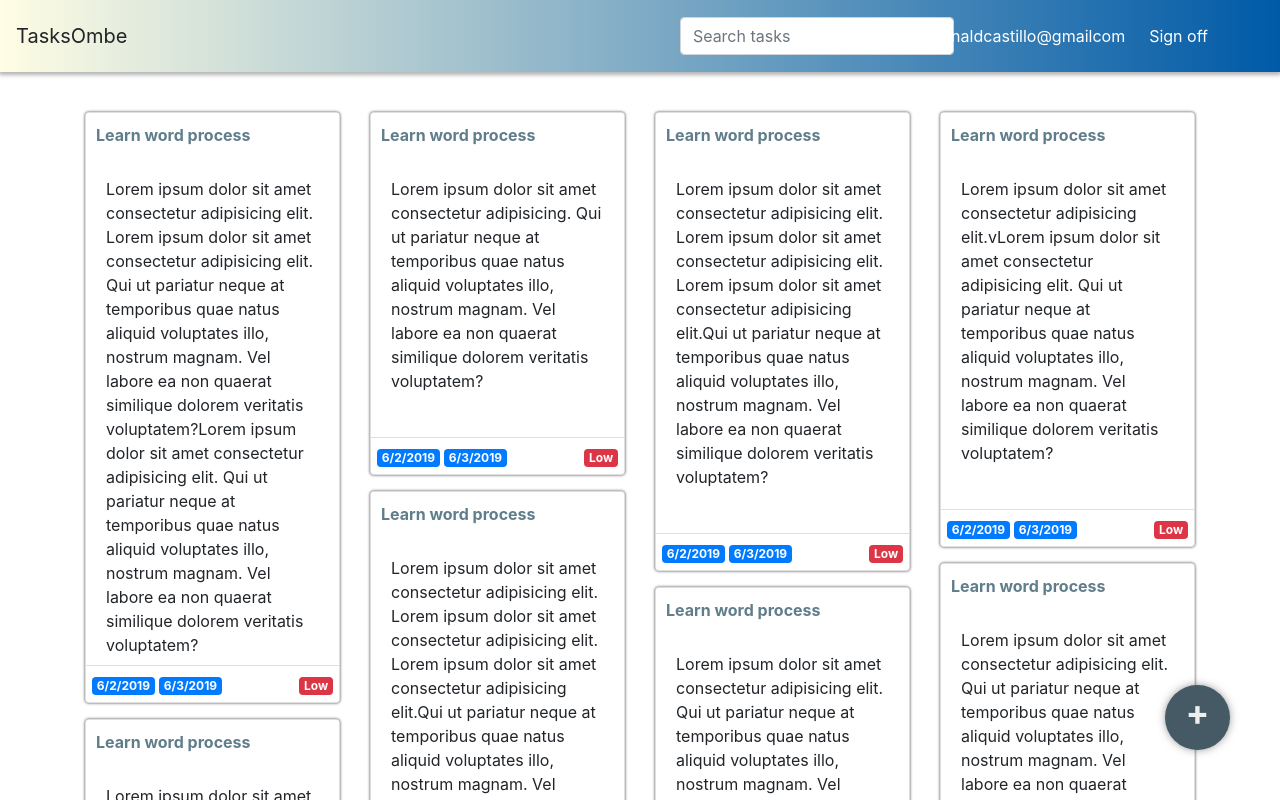
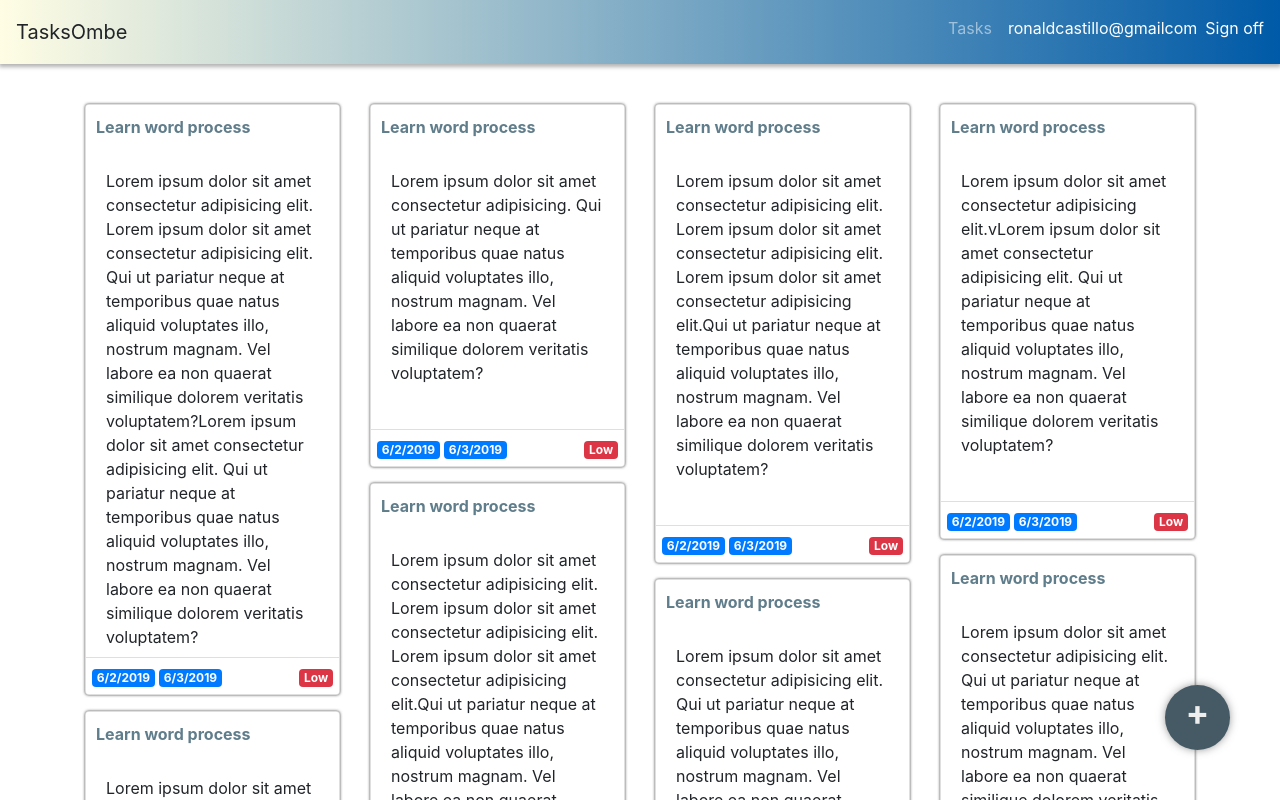
Before and after one commit to RonaldCast/AppTask, a Vue app in the folder client/: page / in a window 1280 px wide. Shown: the top 800 px of the page. Built offline with nearby package versions, Linux system fonts and the light colour scheme.

Commit message:
Logica del masonry layout modificada, organiacions del proyecto tambien. Se agrego un MainApp, MainTas y un MainUser

```diff
--- a/client/src/App.vue
+++ b/client/src/App.vue
@@ -1,46 +1,19 @@
 <template>
   <div id="app">
-    <Navegation :emailUser="'ronaldcastillo@gmailcom'"></Navegation>
-    <NavPriority></NavPriority>
-    <TaskPanel :listTask="fetchArray"></TaskPanel>
-    <ButtonRadius></ButtonRadius>
+    <router-view></router-view>
   </div>
 </template>
 
 <script>
 
-import Navegation from './components/CommondComponent/Navegation'
-import ButtonRadius from './components/CommondComponent/ButtonRadius'
-import NavPriority from './components/CommondComponent/NavPriority'
-import TaskPanel from './components/Tasks/TaskPanel'
-
 //proof
-import TaskProof from './proof/task.json'
-
 export default {
   name: 'app',
-  components: {
-    Navegation,
-    ButtonRadius,
-    TaskPanel,
-    NavPriority
-  },
+
   data(){
     return{
-       fetchArray: [],
-      //  counTask: 0
+
     }
-  },
-  mounted() {
-    this.fetchArray = this.getAllTask()
-  },
-  methods:{
-    getAllTask(){
-       return TaskProof.tasks
-    }
-  },
-  computed: {
-
   },
 
 }
--- a/client/src/components/CommondComponent/Navegation.vue
+++ b/client/src/components/CommondComponent/Navegation.vue
@@ -5,18 +5,31 @@
         <a class="navbar-brand">TasksOmbe</a>
       </div>
       <div class="row">
-        <form class="form-inline my-2 my-lg-0 col-5">
-          <input
-            class="form-control mr-sm-2"
-            type="search"
-            placeholder="Search tasks"
-            aria-label="Search"
-            v-model="searchTask"
-          >
-        </form>
-        <div class="info-user col-7">
-            <p class="mt-3">{{emailUser}}</p>
-            <p class="ml-4 mt-3 sign-off">Sign off</p>
+        <div class="info-user col-12">
+          <ul class="mt-2">
+
+            <router-link
+              :to="{name: 'task'}"
+              exact
+              class="mt-3 mr-3"
+              tag="li"
+              active-class="active">
+              <a>Tasks</a>
+            </router-link>
+
+            <router-link
+              :to="{name: 'user'}"
+              class="mt-3"
+              tag="li"
+              active-class="active">
+              <a>{{emailUser}}</a>
+            </router-link>
+
+            <li class="sign-off ml-2">
+              <a>Sign off</a>
+            </li>
+
+          </ul>
         </div>
       </div>
     </nav>
@@ -34,8 +47,14 @@ export default {
     ],
     data(){
         return{
-            searchTask: ''
+            searchTask: '',
+            routerActual: ''
         }
+    },
+    methods: {
+      proof(){
+        console.log(this.$route)
+      }
     },
 
 
@@ -61,13 +80,26 @@ export default {
     display: flex;
 
 }
-.info-user p {
+.info-user a{
+  color: #fff;
+  text-decoration: none
+}
+.info-user p,.info-user a  {
     cursor: pointer;
     transition: color 0.2s ease;
 
 }
-.info-user p:hover{
+.info-user p:hover, .info-user a:hover{
     color:rgba(255, 255, 255,0.5);
 }
 
+.active a{
+  color:rgba(255, 255, 255,0.5);
+}
+
+.info-user li{
+  display: inline;
+  list-style: none;
+}
+
 </style>
--- /dev/null
+++ b/client/src/components/MainApp.vue
@@ -0,0 +1,19 @@
+<template>
+    <div>
+        <Navegation :emailUser="'ronaldcastillo@gmailcom'"></Navegation>
+        <router-view></router-view>
+    </div>
+</template>
+<script>
+import Navegation from './CommondComponent/Navegation'
+
+export default {
+    components:{
+        Navegation
+    }
+
+}
+</script>
+<style scoped>
+
+</style>
--- /dev/null
+++ b/client/src/components/NotFound.vue
@@ -0,0 +1,10 @@
+<template>
+    <div>
+        <h1>Error 404, Not Found</h1>
+    </div>
+</template>
+<script>
+export default {
+
+}
+</script>
--- a/client/src/components/Tasks/MainTask.vue
+++ b/client/src/components/Tasks/MainTask.vue
@@ -1,11 +1,38 @@
 <template>
     <div>
-
+        <NavPriority></NavPriority>
+        <TaskPanel :listTask="fetchArray"></TaskPanel>
+        <ButtonRadius></ButtonRadius>
     </div>
 </template>
 <script>
+
+import ButtonRadius from '../CommondComponent/ButtonRadius'
+import NavPriority from '../CommondComponent/NavPriority'
+import TaskPanel from '../Tasks/TaskPanel'
+
+import TaskProof from '../../proof/task.json'
+
 export default {
+    components:{
+        ButtonRadius,
+        NavPriority,
+        TaskPanel
+    },
+    data() {
+        return {
+            fetchArray: [],
+        }
+    },
 
+    mounted() {
+        this.fetchArray = this.getAllTask()
+    },
+    methods:{
+        getAllTask(){
+        return TaskProof.tasks
+        }
+    },
 }
 </script>
 <style scoped>
--- a/client/src/components/Tasks/TaskCard.vue
+++ b/client/src/components/Tasks/TaskCard.vue
@@ -1,11 +1,15 @@
 <template>
-    <div>
-        <div class="task-card card rounded mt-3">
-             <input type="text" class="card-header"  v-model="title">
-             <!-- <textarea ref="textId" name="" class="card-body"  v-model="description"></textarea> -->
-            <div class="card-body" >
-                <p >{{description}}</p>
-            </div>
+    <div  :class="{'task--edit':updateTask}" @click="handleUpdateTaskClick">
+        <div class="task-card card rounded mt-3" >
+             <input type="text" class="card-header"  v-model="title" :disabled="!updateTask">
+             <template v-if="updateTask">
+                <textarea name="" class="textatera--edit card-body"  v-model="description"></textarea>
+             </template>
+             <template v-else>
+                <div class="card-body" >
+                    <p >{{description}}</p>
+                </div>
+             </template>
             <div class="card-footer mt-2">
              <div class="">
                 <span class="badge badge-primary">{{dateStart}}</span>
@@ -28,7 +32,8 @@ export default {
             description: '',
             dateStart: '',
             dateEnd: '',
-            tag: ''
+            tag: '',
+            updateTask:false
 
         }
     },
@@ -45,7 +50,18 @@ export default {
             this.tag = this.task.tag
         },
 
+        handleUpdateTaskClick(e){
+             let element = e.toElement
+            if(element.getAttribute('class') == 'task--edit'){
+                this.updateTask = false
+            }else{
+                this.updateTask = true
+            }
+
+        },
+
     },
+
 
 }
 </script>
@@ -75,30 +91,46 @@ export default {
         outline: none;
         background-color: #fff;
     }
+    .task-card{
+        transition: all 0.8s ease-in-out;
+    }
 
     .task-card .card-body{
         max-height: 500px;
         overflow: hidden;
     }
 
-    /* textarea.card-body{
-        padding: 5px 10px;
-        display: block;
-        overflow: none;
-        color:red;
+    /* .task-card modal click */
+    .task--edit{
+        position: fixed;
+        width: 100vw;
+        height: 100vh;
+        background:  rgba(0,0,0,0.5);
+        z-index: 1000;
+        top:0;
+        left:0;
+        cursor: pointer;
+        transition: all 0.8s ease-in-out;
+
+    }
+    .task--edit .task-card{
+        margin-top: 40px;
+        max-width: 450px;
+        width: 85%;
+        height: 75%;
+
+        top:50px;
+        margin: 0 auto;
+
+    }
+    .task--edit .card-body{
+        overflow: auto;
+    }
+    .textatera--edit{
+        resize: none;
         border:none;
-        resize: none;
-        min-height: auto;
-        max-height: 300px;
-        overflow-y: hidden;
-        outline: none;
-        -webkit-appearance: none;
-    } */
-
-    /* textarea {
-        box-sizing: padding-box;
-        overflow:hidden;
-    } */
+        outline: none
+    }
 
 
 </style>
--- a/client/src/components/Tasks/TaskPanel.vue
+++ b/client/src/components/Tasks/TaskPanel.vue
@@ -2,9 +2,9 @@
   <div class="container mt-4">
       <div class="row">
           <div class="col-md-3">
-            <div v-for="tasks in getAllTask[0]" v-bind:key="tasks.id">
-              <TaskCard :task="tasks"></TaskCard>
-            </div>
+            <template v-for="tasks in getAllTask[0]" >
+              <TaskCard :task="tasks" v-bind:key="tasks.id"></TaskCard>
+            </template>
           </div>
            <div class="col-md-3">
             <div v-for="tasks in getAllTask[1]" v-bind:key="tasks.id">
@@ -36,8 +36,7 @@ export default {
 
   data() {
     return {
-      listAllArray: [],
-      ori: ""
+      listAllArray: []
     };
   },
   methods: {},
@@ -45,30 +44,24 @@ export default {
     getAllTask() {
 
       let arrayGrid = [];
-      let counter = 0;
       this.listAllArray = this.listTask;
       let countArray = this.listAllArray.length;
       let divide = Math.floor(countArray / 4) ;
-      let num = countArray;
+      let startArray = 0
+      let endArray =  divide
 
-      while (true) {
-        if (counter == 3) {
-          arrayGrid[counter] = this.listAllArray ;
-          console.log("if",arrayGrid[counter])
-          break;
-        } else {
+      for(let i = 0; i < 4; i++){
+        arrayGrid[i] = this.listAllArray.slice(startArray, endArray);
+        startArray = endArray;
+        endArray += divide
 
-          arrayGrid[counter] = this.listAllArray.splice(0, divide);
-          console.log("else",arrayGrid[counter])
-          num = num - divide;
-        }
-        counter++;
       }
-      console.log("EndConsole", arrayGrid)
+
       return arrayGrid;
     }
   }
 };
 </script>
-<style>
+<style scoped>
+
 </style>
--- /dev/null
+++ b/client/src/components/User/MainUser.vue
@@ -0,0 +1,13 @@
+<template>
+    <div>
+        <h1>Hello User</h1>
+    </div>
+</template>
+<script>
+export default {
+
+}
+</script>
+<style scoped>
+
+</style>
```
Also changed, not shown: client/src/routes.js (+14 -4 lines).
